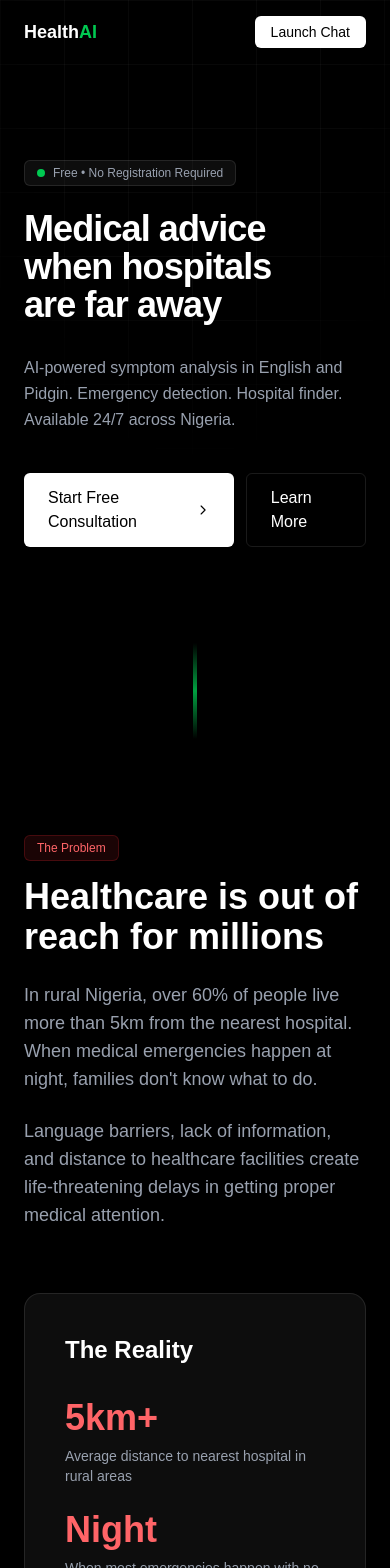
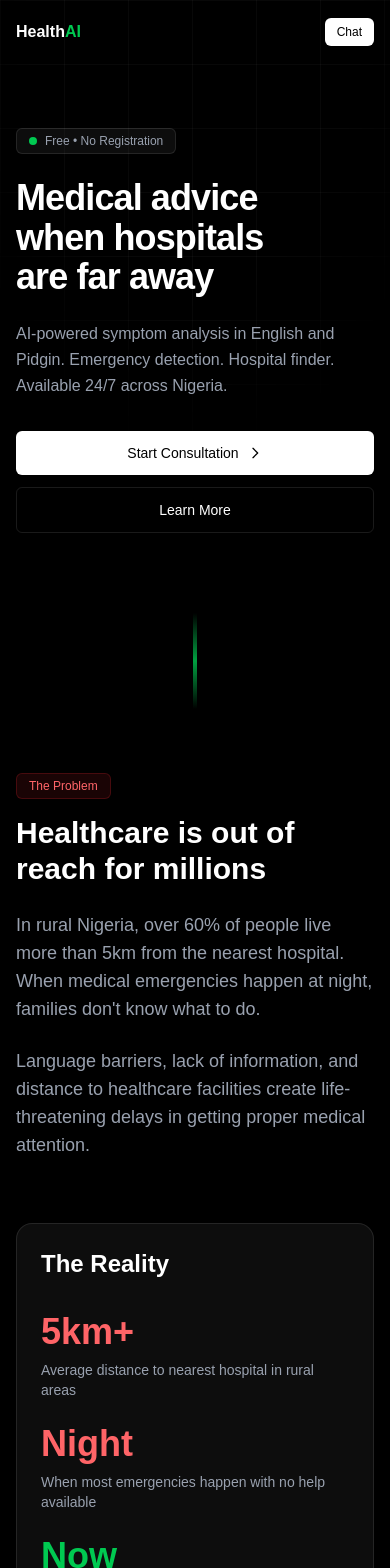
Before and after one commit to MayorChristopher/healthai-nigeria, a Next.js app: page / in a window 390 px wide. Shown: the top 1568 px of the page. Built offline with nearby package versions, Linux system fonts and the light colour scheme.

Commit message:
Fix mobile/tablet responsive issues: button alignment, text scaling, padding consistency

```diff
--- a/src/app/page.tsx
+++ b/src/app/page.tsx
@@ -37,11 +37,11 @@ export default function Home() {
       <nav className={`fixed top-0 w-full z-50 transition-all duration-200 ${
         scrolled ? 'bg-black/60 backdrop-blur-md' : 'bg-transparent'
       }`}>
-        <div className="max-w-7xl mx-auto px-6 h-16 flex justify-between items-center">
-          <Link href="/" className="text-lg font-semibold hover:opacity-80 transition-opacity relative z-10">
+        <div className="max-w-7xl mx-auto px-4 sm:px-6 h-16 flex justify-between items-center">
+          <Link href="/" className="text-base sm:text-lg font-semibold hover:opacity-80 transition-opacity relative z-10">
             Health<span className="text-green-500">AI</span>
           </Link>
-          <div className="flex items-center gap-3 md:gap-6">
+          <div className="flex items-center gap-2 sm:gap-3 md:gap-6">
             <Link href="#problem" className="hidden md:block text-sm text-gray-400 hover:text-white transition-colors">
               Problem
             </Link>
@@ -50,16 +50,16 @@ export default function Home() {
             </Link>
             <Link
               href="/chat"
-              className="text-sm bg-white text-black px-4 py-1.5 rounded-md hover:bg-gray-200 transition-colors font-medium"
+              className="text-xs sm:text-sm bg-white text-black px-3 sm:px-4 py-1.5 rounded-md hover:bg-gray-200 transition-colors font-medium whitespace-nowrap"
             >
-              Launch Chat
+              Chat
             </Link>
           </div>
         </div>
       </nav>
 
       {/* Hero */}
-      <section className="relative pt-40 pb-24 px-6">
+      <section className="relative pt-32 sm:pt-40 pb-20 sm:pb-24 px-4 sm:px-6">
         <div className="max-w-7xl mx-auto relative z-10">
           <div className="max-w-4xl">
             <div className="inline-flex items-center gap-2 mb-6 px-3 py-1 bg-white/5 border border-white/10 rounded-md text-xs">
@@ -67,32 +67,32 @@ export default function Home() {
                 <span className="animate-ping absolute inline-flex h-full w-full rounded-full bg-green-500 opacity-75"></span>
                 <span className="relative inline-flex rounded-full h-2 w-2 bg-green-500"></span>
               </span>
-              <span className="text-gray-400">Free • No Registration Required</span>
+              <span className="text-gray-400">Free • No Registration</span>
             </div>
-            <h1 className="text-4xl sm:text-5xl md:text-6xl lg:text-7xl xl:text-8xl font-bold leading-[1.05] mb-8 tracking-tight">
+            <h1 className="text-4xl sm:text-5xl md:text-6xl lg:text-7xl font-bold leading-[1.1] mb-6 sm:mb-8 tracking-tight">
               Medical advice
               <br />
               when hospitals
               <br />
               are far away
             </h1>
-            <p className="text-base sm:text-lg md:text-xl text-gray-400 mb-10 leading-relaxed max-w-2xl">
+            <p className="text-base sm:text-lg md:text-xl text-gray-400 mb-8 sm:mb-10 leading-relaxed max-w-2xl">
               AI-powered symptom analysis in English and Pidgin. Emergency detection.
               Hospital finder. Available 24/7 across Nigeria.
             </p>
-            <div className="flex gap-3">
+            <div className="flex flex-col sm:flex-row gap-3">
               <Link
                 href="/chat"
-                className="inline-flex items-center gap-2 bg-white text-black px-6 py-3 rounded-md font-medium hover:bg-gray-200 transition-colors"
+                className="inline-flex items-center justify-center gap-2 bg-white text-black px-5 sm:px-6 py-3 rounded-md text-sm sm:text-base font-medium hover:bg-gray-200 transition-colors"
               >
-                Start Free Consultation
+                Start Consultation
                 <svg className="w-4 h-4" fill="none" stroke="currentColor" viewBox="0 0 24 24">
                   <path strokeLinecap="round" strokeLinejoin="round" strokeWidth={2} d="M9 5l7 7-7 7" />
                 </svg>
               </Link>
               <Link
                 href="#problem"
-                className="inline-flex items-center gap-2 border border-white/10 px-6 py-3 rounded-md font-medium hover:bg-white/5 transition-colors"
+                className="inline-flex items-center justify-center gap-2 border border-white/10 px-5 sm:px-6 py-3 rounded-md text-sm sm:text-base font-medium hover:bg-white/5 transition-colors"
               >
                 Learn More
               </Link>
@@ -107,14 +107,14 @@ export default function Home() {
       </div>
 
       {/* Problem Statement */}
-      <section id="problem" className="relative py-24 px-6 fade-in">
+      <section id="problem" className="relative py-16 sm:py-24 px-4 sm:px-6 fade-in">
         <div className="max-w-7xl mx-auto relative z-10">
           <div className="grid lg:grid-cols-2 gap-16 items-center">
             <div>
               <div className="inline-flex items-center gap-2 mb-4 px-3 py-1 bg-red-500/10 border border-red-500/20 rounded-md text-xs text-red-400">
                 The Problem
               </div>
-              <h2 className="text-4xl lg:text-5xl font-bold mb-6">Healthcare is out of reach for millions</h2>
+              <h2 className="text-3xl sm:text-4xl lg:text-5xl font-bold mb-6">Healthcare is out of reach for millions</h2>
               <div className="space-y-6 text-lg text-gray-400">
                 <p>
                   In rural Nigeria, over 60% of people live more than 5km from the nearest hospital.
@@ -126,7 +126,7 @@ export default function Home() {
                 </p>
               </div>
             </div>
-            <div className="bg-white/5 p-10 rounded-2xl border border-white/10">
+            <div className="bg-white/5 p-6 sm:p-8 lg:p-10 rounded-2xl border border-white/10">
               <h3 className="text-2xl font-bold mb-8">The Reality</h3>
               <div className="space-y-6">
                 <div>
@@ -151,10 +151,10 @@ export default function Home() {
       <div className="h-px w-full bg-gradient-to-r from-transparent via-white/10 to-transparent" />
 
       {/* How it Works */}
-      <section id="how" className="relative py-24 px-6 fade-in">
+      <section id="how" className="relative py-16 sm:py-24 px-4 sm:px-6 fade-in">
         <div className="max-w-7xl mx-auto relative z-10">
-          <div className="max-w-2xl mb-20">
-            <h2 className="text-4xl lg:text-5xl font-bold mb-4">How it works</h2>
+          <div className="max-w-2xl mb-12 sm:mb-20">
+            <h2 className="text-3xl sm:text-4xl lg:text-5xl font-bold mb-4">How it works</h2>
             <p className="text-lg text-gray-400">Simple, fast, and built for Nigerian communities</p>
           </div>
 
@@ -195,7 +195,7 @@ export default function Home() {
                       <div className="bg-green-500/20 border border-green-500/30 rounded-2xl rounded-tr-sm px-4 py-3 max-w-[80%]">
                         <p className="text-sm">I get headache and fever since yesterday</p>
                       </div>
-                      <div className="w-7 h-7 rounded-full bg-white/10 flex-shrink-0"></div>
+                      <div className="w-8 h-8 rounded-full bg-white/10 flex-shrink-0"></div>
                     </div>
 
                     <div className="flex gap-3">
@@ -261,13 +261,13 @@ export default function Home() {
       <div className="h-px w-full bg-gradient-to-r from-transparent via-white/10 to-transparent" />
 
       {/* Hospital Network */}
-      <section id="hospitals" className="relative py-24 px-6 fade-in">
+      <section id="hospitals" className="relative py-16 sm:py-24 px-4 sm:px-6 fade-in">
         <div className="max-w-7xl mx-auto relative z-10">
-          <div className="max-w-2xl mb-16">
+          <div className="max-w-2xl mb-12 sm:mb-16">
             <div className="inline-flex items-center gap-2 mb-4 px-3 py-1 bg-white/5 border border-white/10 rounded-md text-xs text-gray-400">
               Hospital Network
             </div>
-            <h2 className="text-4xl lg:text-5xl font-bold mb-4">Find care near you</h2>
+            <h2 className="text-3xl sm:text-4xl lg:text-5xl font-bold mb-4">Find care near you</h2>
             <p className="text-lg text-gray-400">Teaching hospitals and federal medical centers across Nigeria with emergency services</p>
           </div>
 
@@ -333,10 +333,10 @@ export default function Home() {
       <div className="h-px w-full bg-gradient-to-r from-transparent via-white/10 to-transparent" />
 
       {/* AI Limitations */}
-      <section className="relative py-24 px-6 fade-in">
+      <section className="relative py-16 sm:py-24 px-4 sm:px-6 fade-in">
         <div className="max-w-7xl mx-auto relative z-10">
           <div className="max-w-3xl mx-auto">
-            <h2 className="text-3xl font-bold mb-12 text-center">How our AI works</h2>
+            <h2 className="text-2xl sm:text-3xl font-bold mb-8 sm:mb-12 text-center">How our AI works</h2>
             <div className="grid md:grid-cols-2 gap-6">
               <div className="bg-white/5 p-6 rounded-xl border border-white/10">
                 <div className="text-green-500 mb-3">
@@ -391,10 +391,10 @@ export default function Home() {
       <div className="h-px w-full bg-gradient-to-r from-transparent via-white/10 to-transparent" />
 
       {/* Safety Disclaimer */}
-      <section className="relative py-20 px-6 fade-in">
+      <section className="relative py-16 sm:py-20 px-4 sm:px-6 fade-in">
         <div className="max-w-4xl mx-auto relative z-10">
-          <div className="bg-yellow-500/10 border border-yellow-500/20 rounded-2xl p-8">
-            <div className="flex gap-4">
+          <div className="bg-yellow-500/10 border border-yellow-500/20 rounded-2xl p-5 sm:p-8">
+            <div className="flex flex-col sm:flex-row gap-4">
               <div className="flex-shrink-0">
                 <svg className="w-6 h-6 text-yellow-500" fill="none" stroke="currentColor" viewBox="0 0 24 24">
                   <path strokeLinecap="round" strokeLinejoin="round" strokeWidth={2} d="M12 9v2m0 4h.01m-6.938 4h13.856c1.54 0 2.502-1.667 1.732-2.5L13.732 4c-.77-.833-1.964-.833-2.732 0L4.082 16.5c-.77.833.192 2.5 1.732 2.5z" />
@@ -419,10 +419,10 @@ export default function Home() {
       <div className="h-px w-full bg-gradient-to-r from-transparent via-white/10 to-transparent" />
 
       {/* Team Section */}
-      <section className="relative py-24 px-6 fade-in">
+      <section className="relative py-16 sm:py-24 px-4 sm:px-6 fade-in">
         <div className="max-w-7xl mx-auto relative z-10">
-          <div className="text-center mb-16">
-            <h2 className="text-4xl font-bold mb-4">Meet the Team</h2>
+          <div className="text-center mb-12 sm:mb-16">
+            <h2 className="text-3xl sm:text-4xl font-bold mb-4">Meet the Team</h2>
             <p className="text-gray-400">Building self-learning AI for Nigerian healthcare</p>
           </div>
           <div className="grid md:grid-cols-3 gap-6 max-w-5xl mx-auto">
@@ -512,13 +512,13 @@ export default function Home() {
       <div className="h-px w-full bg-gradient-to-r from-transparent via-white/10 to-transparent" />
 
       {/* Tech Stack */}
-      <section className="relative py-20 px-6 fade-in">
+      <section className="relative py-16 sm:py-20 px-4 sm:px-6 fade-in">
         <div className="max-w-7xl mx-auto relative z-10">
           <div className="text-center mb-12">
             <div className="inline-flex items-center gap-2 mb-4 px-3 py-1 bg-white/5 border border-white/10 rounded-md text-xs text-gray-400">
               Built for Nigeria National AI Hackathon 2025
             </div>
-            <h2 className="text-3xl font-bold mb-4">Technology Stack</h2>
+            <h2 className="text-2xl sm:text-3xl font-bold mb-4">Technology Stack</h2>
             <p className="text-gray-400">Addressing UN SDG 3: Good Health and Well-being</p>
           </div>
           <div className="flex flex-wrap justify-center gap-4">
@@ -535,19 +535,19 @@ export default function Home() {
       <div className="h-px w-full bg-gradient-to-r from-transparent via-white/10 to-transparent" />
 
       {/* CTA */}
-      <section className="relative py-32 px-6 fade-in">
+      <section className="relative py-20 sm:py-32 px-4 sm:px-6 fade-in">
         <div className="max-w-4xl mx-auto text-center relative z-10">
-          <h2 className="text-5xl lg:text-7xl font-bold mb-6 leading-[1.1]">
+          <h2 className="text-4xl sm:text-5xl lg:text-7xl font-bold mb-6 leading-[1.1]">
             Get medical advice
             <br />
             right now
           </h2>
-          <p className="text-lg text-gray-400 mb-12">
+          <p className="text-base sm:text-lg text-gray-400 mb-8 sm:mb-12">
             Free. No registration. Available 24/7 across Nigeria.
           </p>
           <Link
             href="/chat"
-            className="inline-flex items-center gap-2 bg-white text-black px-8 py-3 rounded-md text-lg font-medium hover:bg-gray-200 transition-colors"
+            className="inline-flex items-center justify-center gap-2 bg-white text-black px-6 sm:px-8 py-3 rounded-md text-base sm:text-lg font-medium hover:bg-gray-200 transition-colors"
           >
             Launch Chat
             <svg className="w-5 h-5" fill="none" stroke="currentColor" viewBox="0 0 24 24">
@@ -558,7 +558,7 @@ export default function Home() {
       </section>
 
       {/* Footer */}
-      <footer className="border-t border-white/10 py-16 px-6 relative z-10">
+      <footer className="border-t border-white/10 py-12 sm:py-16 px-4 sm:px-6 relative z-10">
         <div className="max-w-7xl mx-auto">
           <div className="flex flex-col md:flex-row justify-between gap-12 mb-12">
             <div className="max-w-sm">
@@ -570,7 +570,7 @@ export default function Home() {
               </p>
             </div>
 
-            <div className="grid grid-cols-2 md:grid-cols-3 gap-8 md:gap-12">
+            <div className="grid grid-cols-2 sm:grid-cols-3 gap-6 sm:gap-8 md:gap-12">
               <div>
                 <div className="text-xs text-gray-500 mb-3">Product</div>
                 <div className="space-y-2">
```
